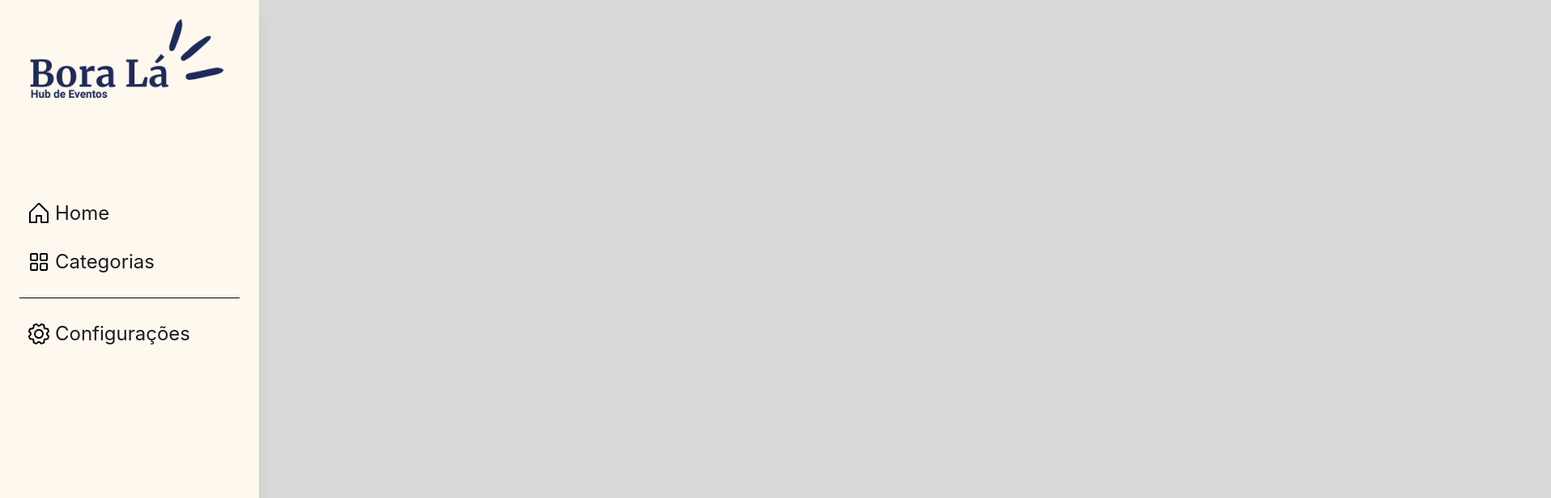
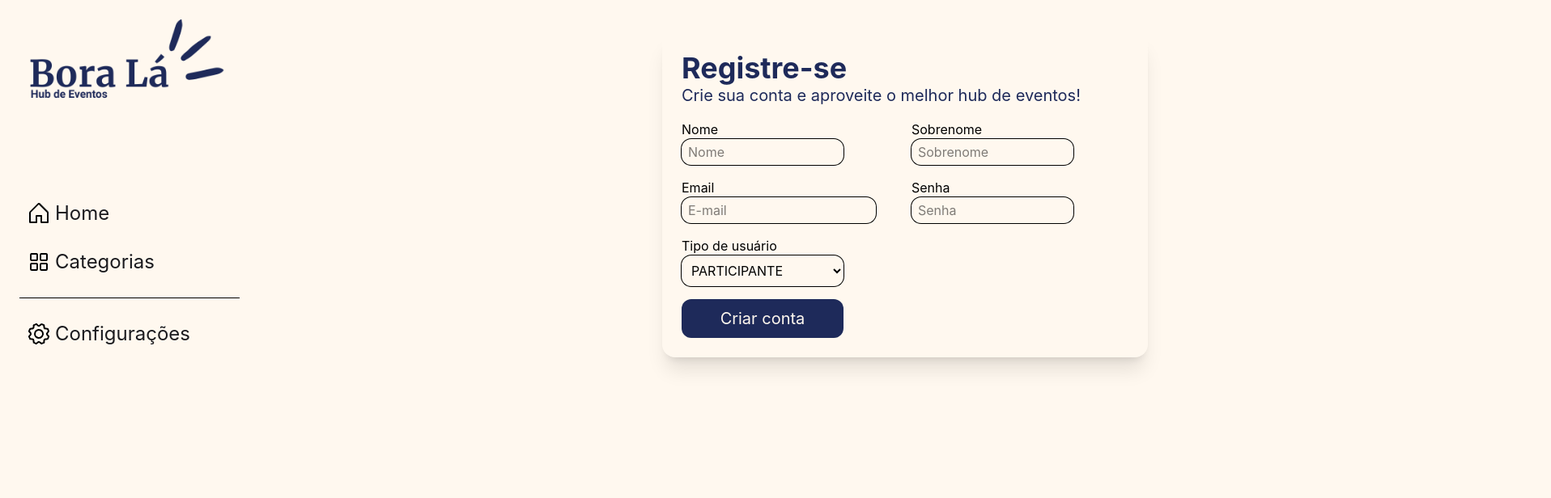
Before and after one commit to Gleison-dev/boraLaFrontEnd, a React (Vite) app: page /register in a window 1280 px wide. Shown: the top 616 px of the page at 81% size, 1916 px wide, since content can reach past the window. Built offline with nearby package versions, Linux system fonts and the light colour scheme.

Commit message:
feat: Register styles.

```diff
--- a/src/pages/Register/register.jsx
+++ b/src/pages/Register/register.jsx
@@ -1,7 +1,66 @@
 export default function Register() {
   return (
     <>
-      <section></section>
+      <section className="w-399 h-screen p-10 bg-creme">
+        <div className="flex justify-center items-center h-center">
+          <div className="w-150 p-6 rounded-2xl flex flex-col justify-center gap-4 shadow-xl">
+            <div>
+              <h1 className="text-4xl text-azul-marinho">
+                <strong>Registre-se</strong>
+              </h1>
+              <p className="text-xl text-azul-marinho">
+                Crie sua conta e aproveite o melhor hub de eventos!
+              </p>
+            </div>
+            <form className="grid grid-cols-2 gap-4 items-center">
+              <div>
+                <label>Nome</label> <br />
+                <input
+                  className="w-50 h-8 p-2 ring rounded-xl outline-none focus:ring-2 focus:ring-azul-marinho"
+                  type="text"
+                  placeholder="Nome"
+                />
+              </div>
+              <div>
+                <label>Sobrenome</label> <br />
+                <input
+                  className="w-50 h-8 p-2 ring rounded-xl outline-none focus:ring-2 focus:ring-azul-marinho"
+                  type="text"
+                  placeholder="Sobrenome"
+                />
+              </div>
+              <div>
+                <label>Email</label> <br />
+                <input
+                  className="w-60 h-8 p-2 ring rounded-xl outline-none focus:ring-2 focus:ring-azul-marinho"
+                  type="email"
+                  placeholder="E-mail"
+                />
+              </div>
+              <div>
+                <label>Senha</label> <br />
+                <input
+                  className="w-50 h-8 p-2 ring rounded-xl outline-none focus:ring-2 focus:ring-azul-marinho"
+                  type="password"
+                  placeholder="Senha"
+                />
+              </div>
+              <div>
+                <label>Tipo de usuário</label> <br />
+                <select className="w-50 p-2 ring rounded-xl outline-none focus:ring-2 focus:ring-azul-marinho">
+                  <option>PARTICIPANTE</option>
+                  <option>ORGANIZADOR</option>
+                </select>
+              </div>
+            </form>
+            <div>
+              <button className="w-50 h-12 rounded-xl text-xl cursor-pointer text-creme bg-azul-marinho hover:underline">
+                Criar conta
+              </button>
+            </div>
+          </div>
+        </div>
+      </section>
     </>
   );
 }
```
